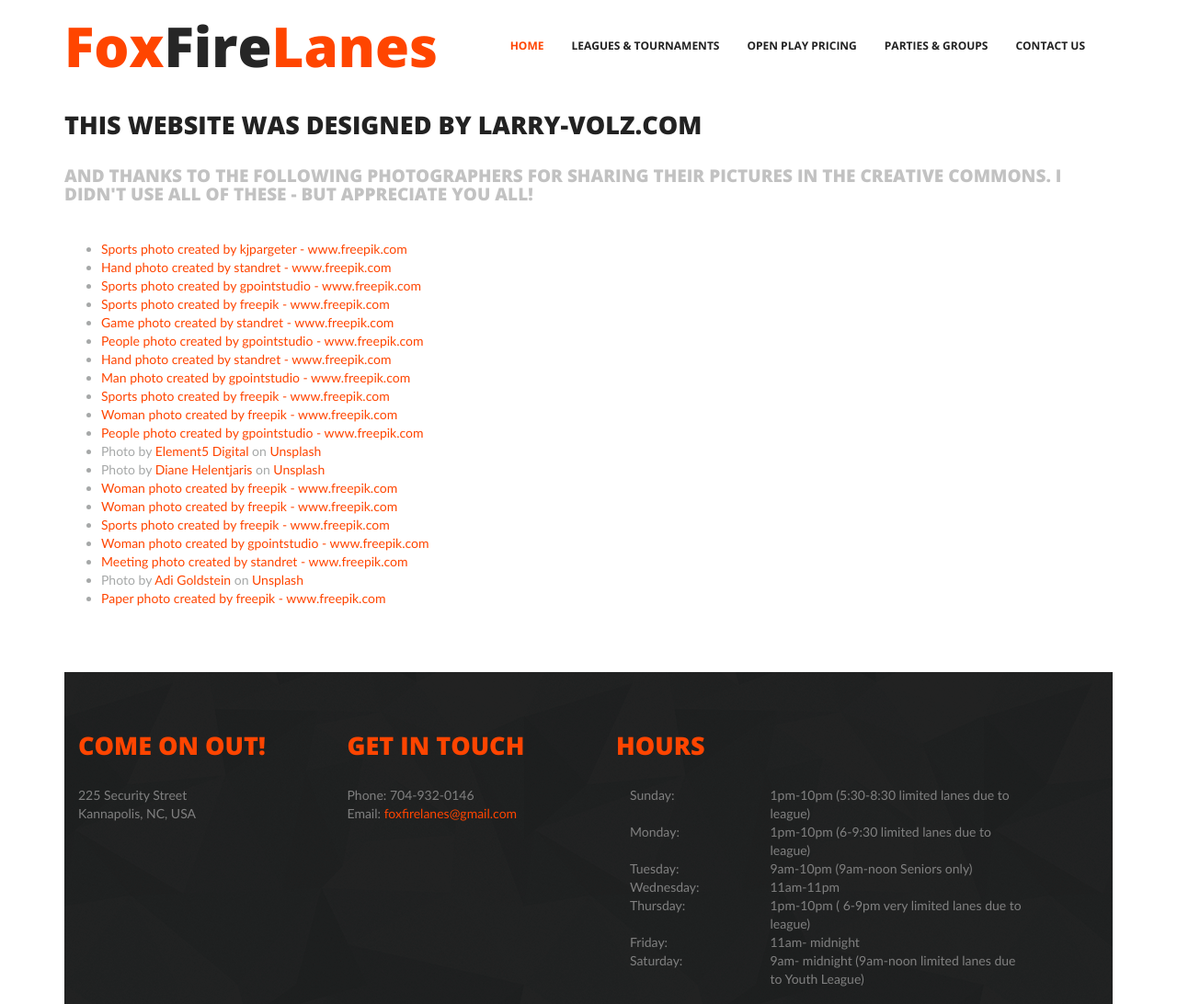
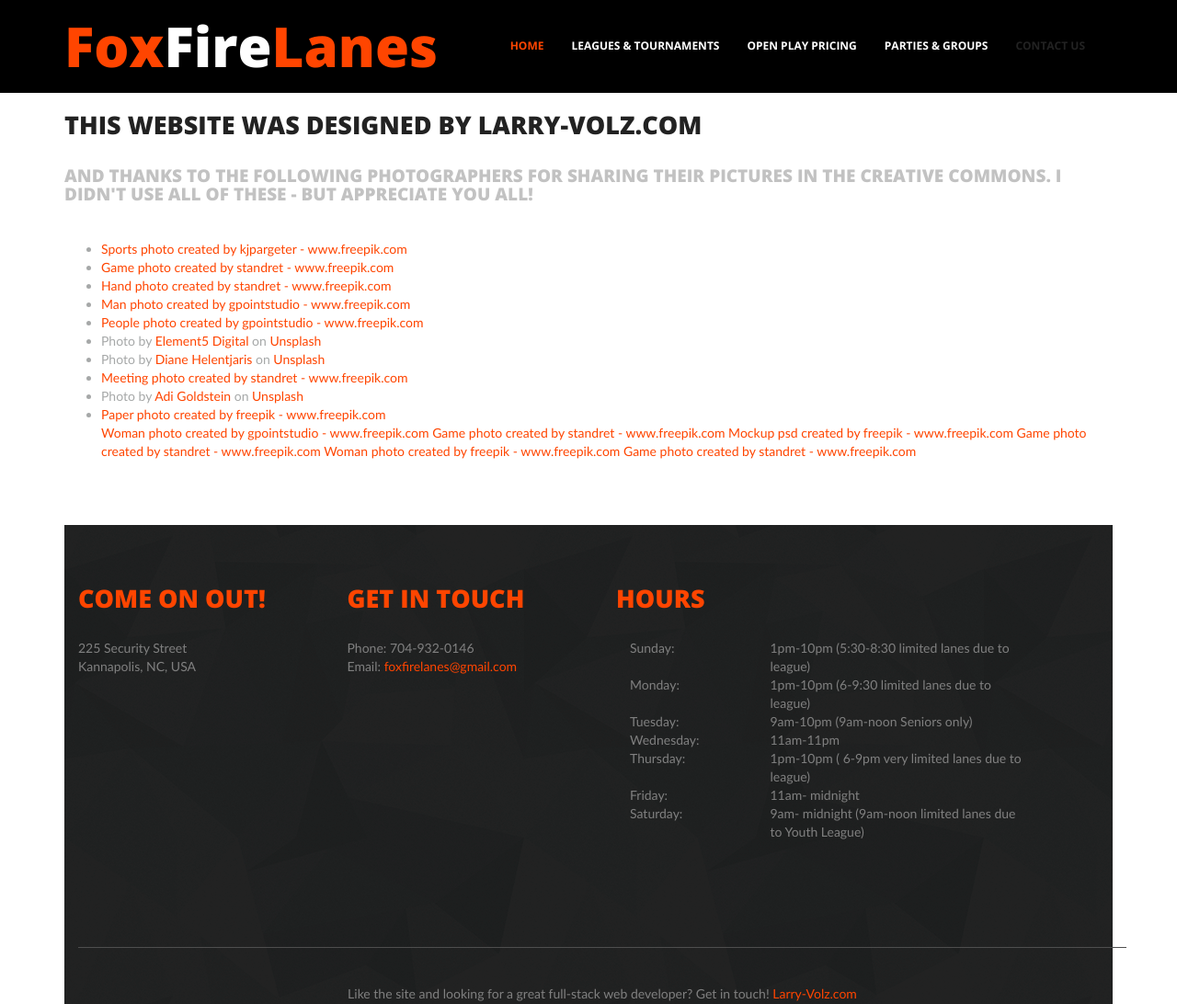
Before and after one commit to Larry-Volz/FoxFire-Lanes, a plain HTML site: page attributions.html in a window 1280 px wide. Shown: the top 1092 px of the page at 92% size. Drawn offline with nearby package versions, Linux system fonts and the light colour scheme.

Commit message:
changed menu color

```diff
--- a/attributions.html
+++ b/attributions.html
@@ -73,28 +73,40 @@
       <br><br>
       <ul>
           <li><a href="https://www.freepik.com/photos/sports">Sports photo created by kjpargeter - www.freepik.com</a></li>
-          <li><a href="https://www.freepik.com/photos/hand">Hand photo created by standret - www.freepik.com</a></li>
-          <li><a href="https://www.freepik.com/photos/sports">Sports photo created by gpointstudio - www.freepik.com</a></li>
-          <li><a href="https://www.freepik.com/photos/sports">Sports photo created by freepik - www.freepik.com</a></li>
           <li><a href="https://www.freepik.com/photos/game">Game photo created by standret - www.freepik.com</a></li>
-          <li><a href="https://www.freepik.com/photos/people">People photo created by gpointstudio - www.freepik.com</a></li>
+
           <li><a href="https://www.freepik.com/photos/hand">Hand photo created by standret - www.freepik.com</a></li>
           <li><a href="https://www.freepik.com/photos/man">Man photo created by gpointstudio - www.freepik.com</a></li>
-          <li><a href="https://www.freepik.com/photos/sports">Sports photo created by freepik - www.freepik.com</a></li>
-          <li><a href="https://www.freepik.com/photos/woman">Woman photo created by freepik - www.freepik.com</a></li>
+
+
           <li><a href="https://www.freepik.com/photos/people">People photo created by gpointstudio - www.freepik.com</a></li>
           <li>Photo by <a href="https://unsplash.com/@element5digital?utm_source=unsplash&utm_medium=referral&utm_content=creditCopyText">Element5 Digital</a> on <a href="https://unsplash.com/s/photos/bowling-score?utm_source=unsplash&utm_medium=referral&utm_content=creditCopyText">Unsplash</a>
           </li>
           <li>Photo by <a href="https://unsplash.com/@dhelentjaris?utm_source=unsplash&utm_medium=referral&utm_content=creditCopyText">Diane Helentjaris</a> on <a href="https://unsplash.com/s/photos/pennies?utm_source=unsplash&utm_medium=referral&utm_content=creditCopyText">Unsplash</a>
           </li>
-          <li><a href="https://www.freepik.com/photos/woman">Woman photo created by freepik - www.freepik.com</a></li>
-          <li><a href="https://www.freepik.com/photos/woman">Woman photo created by freepik - www.freepik.com</a></li>
-          <li><a href="https://www.freepik.com/photos/sports">Sports photo created by freepik - www.freepik.com</a></li>
-          <li><a href="https://www.freepik.com/photos/woman">Woman photo created by gpointstudio - www.freepik.com</a></li>
+
           <li><a href="https://www.freepik.com/photos/meeting">Meeting photo created by standret - www.freepik.com</a></li>
           <li>Photo by <a href="https://unsplash.com/@adigold1?utm_source=unsplash&utm_medium=referral&utm_content=creditCopyText">Adi Goldstein</a> on <a href="https://unsplash.com/s/photos/party?utm_source=unsplash&utm_medium=referral&utm_content=creditCopyText">Unsplash</a>
           </li>
           <li><a href="https://www.freepik.com/photos/paper">Paper photo created by freepik - www.freepik.com</a></li>
+          <a href="https://www.freepik.com/photos/woman">Woman photo created by gpointstudio - www.freepik.com</a>
+
+
+
+<a href="https://www.freepik.com/photos/game">Game photo created by standret - www.freepik.com</a>
+
+<a href="https://www.freepik.com/psd/mockup">Mockup psd created by freepik - www.freepik.com</a>
+
+
+<a href="https://www.freepik.com/photos/game">Game photo created by standret - www.freepik.com</a>
+<a href="https://www.freepik.com/photos/woman">Woman photo created by freepik - www.freepik.com</a>
+
+
+<a href="https://www.freepik.com/photos/game">Game photo created by standret - www.freepik.com</a>
+
+
+
+
       </ul>
 <br><br><br>
 
--- a/css/style.css
+++ b/css/style.css
@@ -204,6 +204,10 @@ header {
 }
 .navbar-header {
 }
+
+.main__header {
+	background-color: black !important;
+}
 .navbar-toggle {
 	margin-right: 0;
 }
@@ -230,7 +234,7 @@ header {
 	color: #262626;
 }
 .navbar-default .navbar-brand a span {
-	color: #262626;
+	color: white;
 }
 /*Main Navigaion Menu*/
 
@@ -283,7 +287,7 @@ ul.dropdown-menu {
 	-o-border-radius: 0px;
 	-ms-border-radius: 0px;
 	border: none;
-	background: #fcfbfc;
+	background: black;
 	box-shadow: none;
 	-moz-box-shadow: none;
 	-webkit-box-shadow: none;
@@ -309,7 +313,8 @@ ul.dropdown-menu li:first-child {
 	-o-border-radius: 2px 2px 0px 0px;
 }
 ul.dropdown-menu>li>a {
-	color: #aaaaaa;
+
+	color: white;
 	border-top: none;
 	font-weight: bold;
 	font-size: 11px;
@@ -1422,3 +1427,14 @@ h4 {
 #prices-banner {
 	background: url('../images/1905x295_pennies.jpg') no-repeat center top;
 }
+
+.top-menu-text {
+	color: white !important;
+}
+
+.dropdown-toggle {
+	color: white !important;
+  }
+.dropdown-toggle:hover {
+	color: orangered !important;
+}
```
Also changed, not shown: index.html (+1 -1 lines), css/bootstrap.css, images/github_thumbnail.png (added), 1 other file.
